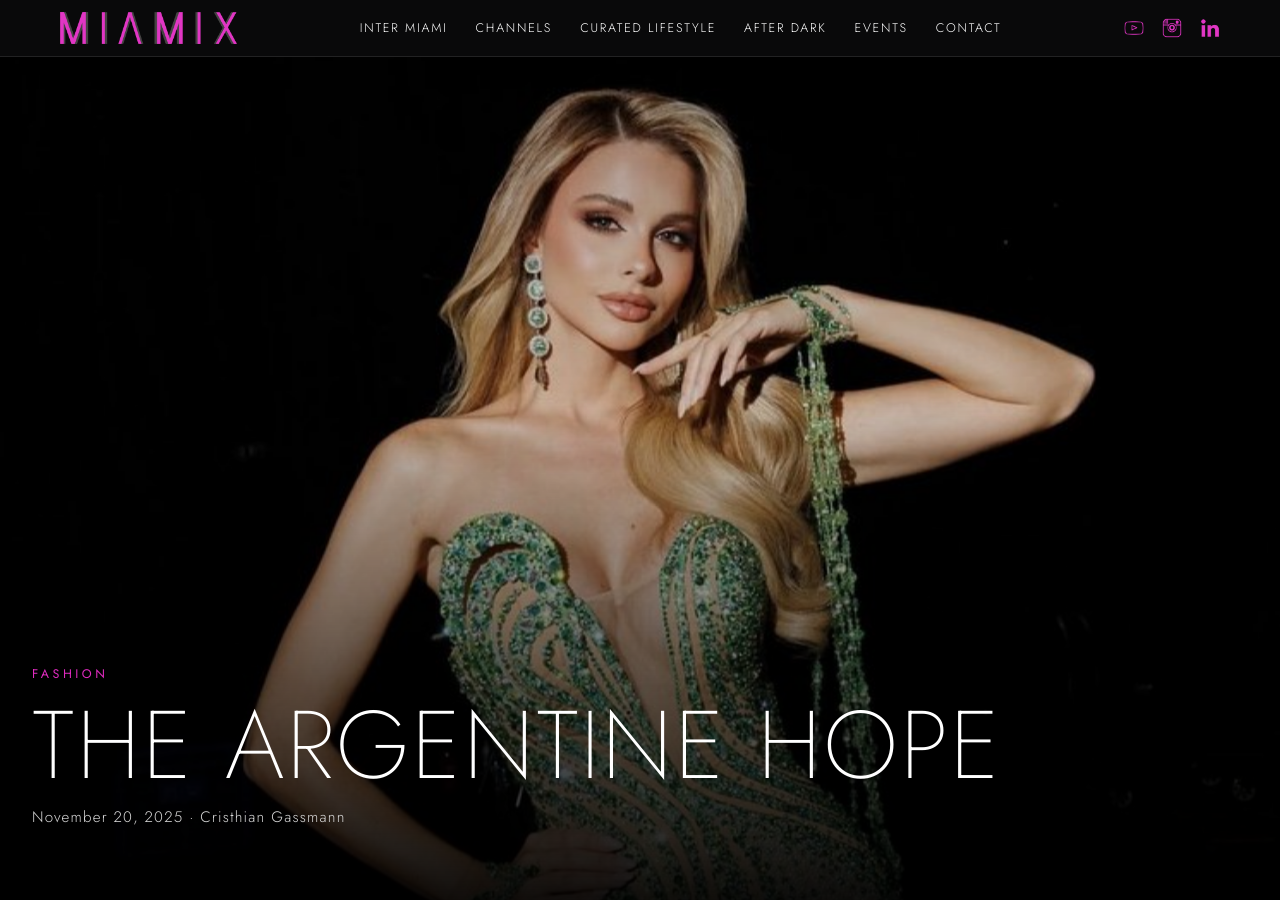
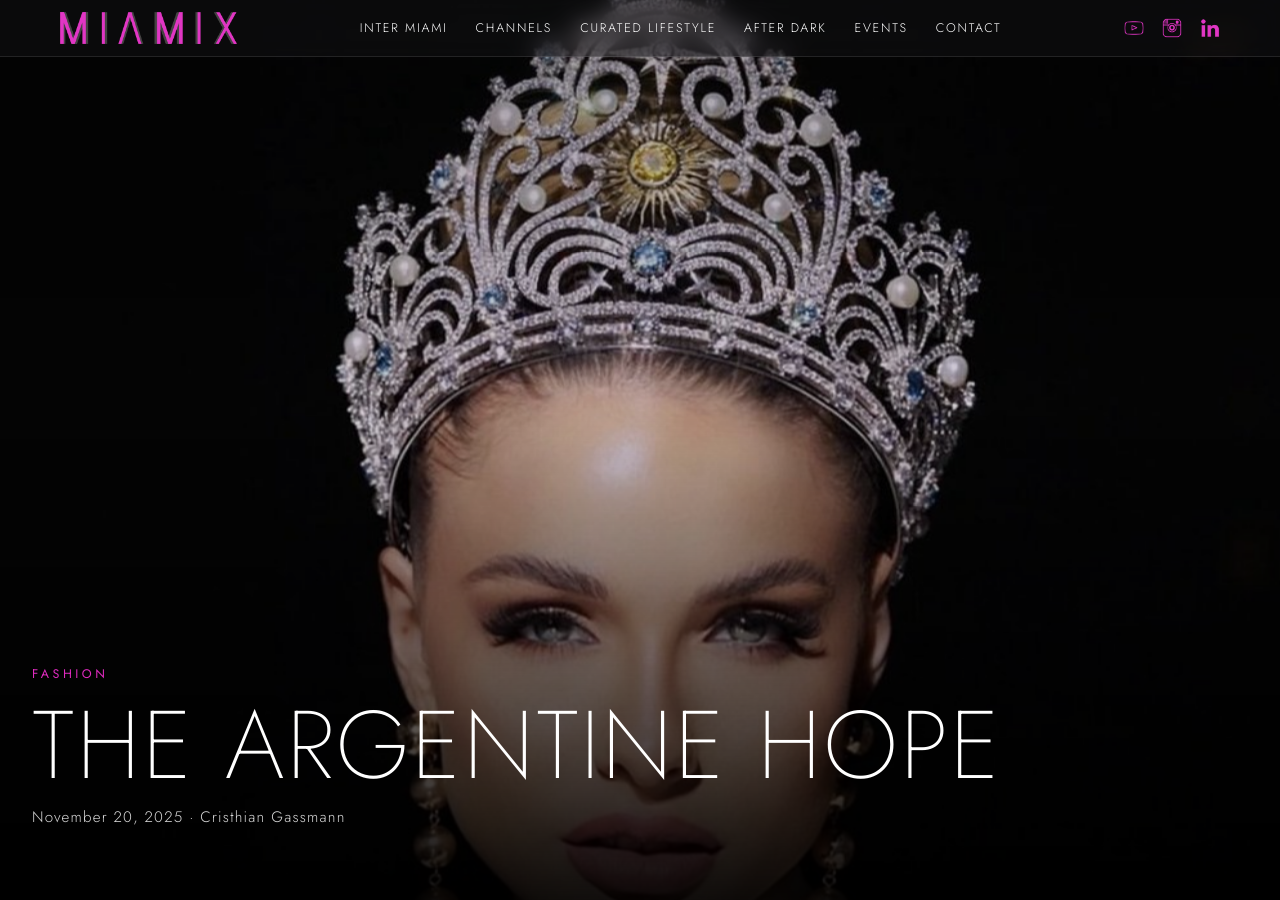
Before and after one commit to MIAMIX-io/MIAMIX.VIP-Site, a Jekyll site: the page built from _posts/Fashion/2025-11-20-aldana-masset.md, in a window 1280 px wide and 900 px high. Built offline with Jekyll 4.4.1, drawn with Linux system fonts in a browser that asks for light colours.

Commit message:
Change cover and thumbnail images for Aldana Masset
Updated cover and thumbnail images for Aldana Masset post.

```diff
--- a/_posts/Fashion/2025-11-20-aldana-masset.md
+++ b/_posts/Fashion/2025-11-20-aldana-masset.md
@@ -3,14 +3,14 @@ title: "Aldana Masset"
 page_title: "The Argentine Hope"
 description: "After more than six decades since Argentina’s last Miss Universe crown in 1962, a new generation of hope emerges in Aldana Masset. More than a beauty queen, she represents resilience, authenticity, and the strength to rise above life’s challenges, reminding us that true beauty comes from within."
 date: 2025-11-20
-cover_image: "/images/fashion/IMG_0375.jpeg"
+cover_image: "/images/fashion/IMG_0359.jpeg"
 external_url: "https://www.miamix.io/fashion-lifestyle/aldana-masset"
 channel: [Fashion]
 business_name: ""
 author: "Cristhian Gassmann"
 featured: false
 published: true
-_thumbnail: "/images/fashion/IMG_0375.jpeg"
+_thumbnail: "/images/fashion/IMG_0359.jpeg"
 ---
 
 Argentina carries a long, almost symbolic, wait: more than six decades since Norma Nolan gifted us our only Miss Universe crown in 1962. Since then, the desire to hear our country's name at the top again has become a dream that has spanned generations. A dream that seemed dormant… until now.
```
